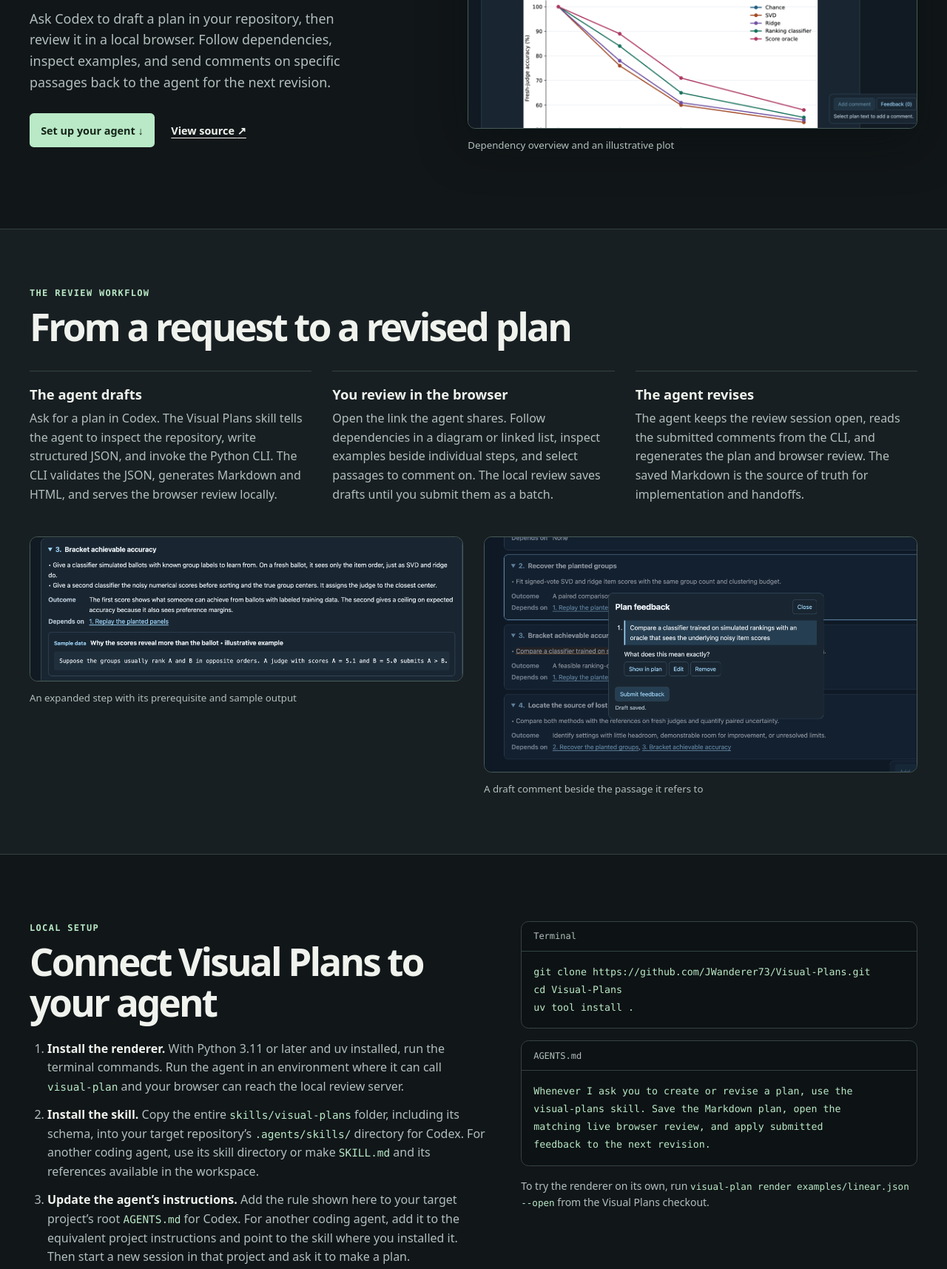
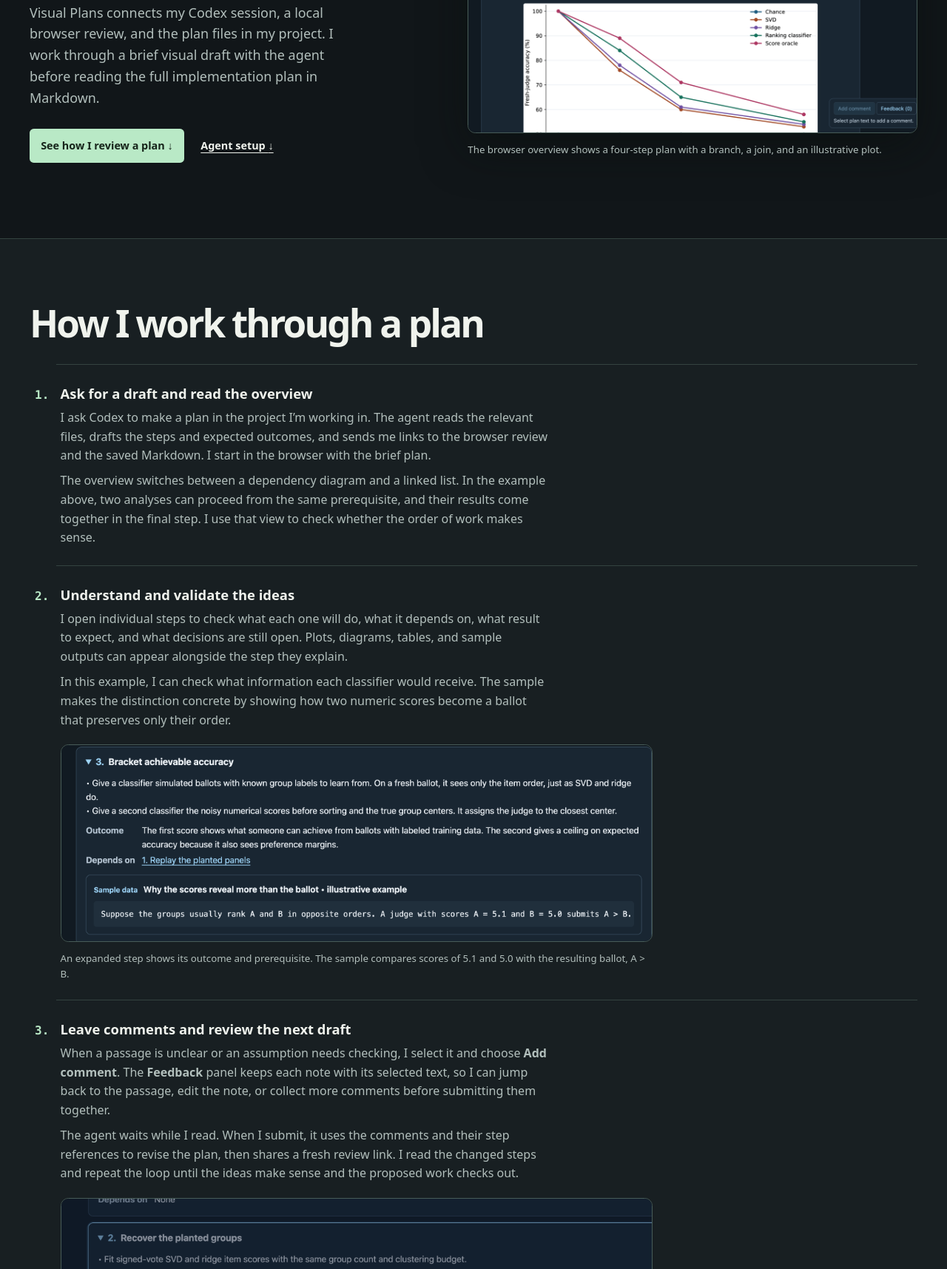
Before and after one commit to JWanderer73/Visual-Plans, a plain HTML site: page docs/index.html in a window 1280 px wide. Shown: the part 432-2147 px from the top of the page at 74% size. Drawn offline with Linux system fonts and the light colour scheme.

Commit message:
Document the Visual Plans review workflow

```diff
--- a/docs/assets/site.css
+++ b/docs/assets/site.css
@@ -63,12 +63,22 @@ figcaption { margin-top: .75rem; color: var(--muted); font-size: .83rem; }
 
 .workflow { background: var(--section); border-block: 1px solid var(--line); padding-block: clamp(3rem, 6vw, 5.25rem); }
 h2 { margin-top: .55rem; font-size: clamp(2rem, 4vw, 3.35rem); letter-spacing: -.055em; line-height: 1.08; }
-.workflow-grid, .gallery { display: grid; gap: 1.75rem; }
-.workflow-grid { grid-template-columns: repeat(3, minmax(0, 1fr)); margin-block: 2rem 2.75rem; }
-.workflow-grid article { border-top: 1px solid var(--line); padding-top: 1rem; }
 h3 { margin-bottom: .35rem; font-size: 1.15rem; }
-.workflow-grid p, .quickstart p:not(.eyebrow) { color: var(--muted); }
-.gallery { grid-template-columns: 1fr 1fr; }
+.walkthrough { margin: 1.75rem 0 0; padding-inline-start: 2.25rem; }
+.walkthrough li { padding: 1.5rem 0 1.5rem .35rem; border-top: 1px solid var(--line); }
+.walkthrough li:last-child { padding-bottom: 0; }
+.walkthrough li::marker { color: var(--mint); font: 600 1rem var(--mono); }
+.walkthrough-copy { max-width: 72ch; }
+.walkthrough-copy p, .tools-grid dd, .quickstart p:not(.eyebrow) { color: var(--muted); }
+.walkthrough-copy p + p { margin-top: .55rem; }
+.walkthrough figure { max-width: 800px; margin-top: 1.25rem; }
+
+.tools { padding-block: clamp(3rem, 6vw, 5.25rem); border-bottom: 1px solid var(--line); }
+.tools-grid { display: grid; grid-template-columns: repeat(3, minmax(0, 1fr)); gap: 1.5rem; margin: 1.75rem 0 0; }
+.tools-grid div { border-top: 1px solid var(--line); padding-top: 1rem; }
+.tools-grid dt { font-weight: 700; }
+.tools-grid dd { margin: .35rem 0 0; }
+.tools-grid code { color: var(--mint); font: .9em var(--mono); }
 
 .quickstart { display: grid; grid-template-columns: 1.15fr 1fr; gap: 2rem 3rem; align-items: start; padding-block: clamp(3rem, 7vw, 6rem); }
 .quickstart > * { min-width: 0; }
@@ -90,5 +100,6 @@ code { font: inherit; }
 
 @media (max-width: 640px) {
   .wrap { width: calc(100% - 2.5rem); }
-  .workflow-grid, .gallery { grid-template-columns: 1fr; }
+  .tools-grid { grid-template-columns: 1fr; }
+  .walkthrough { padding-inline-start: 1.5rem; }
 }
--- a/docs/index.html
+++ b/docs/index.html
@@ -12,7 +12,8 @@
   <header class="masthead wrap">
     <a class="brand" href="./"><span class="brand-mark" aria-hidden="true"></span>Visual Plans</a>
     <nav aria-label="Main navigation">
-      <a href="#workflow">Workflow</a>
+      <a href="#workflow">Walkthrough</a>
+      <a href="#tools">Tools</a>
       <a href="#quickstart">Agent setup</a>
       <a href="https://github.com/JWanderer73/Visual-Plans">GitHub <span aria-hidden="true">↗</span></a>
     </nav>
@@ -23,53 +24,83 @@
       <div class="hero-copy">
         <p class="eyebrow">Option 3 · Agentic development environment</p>
         <h1 id="title">Review plans with your <em>coding agent.</em></h1>
-        <p class="intro">Ask Codex to draft a plan in your repository, then review it in a local browser. Follow dependencies, inspect examples, and send comments on specific passages back to the agent for the next revision.</p>
+        <p class="intro">Visual Plans connects my Codex session, a local browser review, and the plan files in my project. I work through a brief visual draft with the agent before reading the full implementation plan in Markdown.</p>
         <div class="actions">
-          <a class="button" href="#quickstart">Set up your agent <span aria-hidden="true">↓</span></a>
-          <a class="text-link" href="https://github.com/JWanderer73/Visual-Plans">View source <span aria-hidden="true">↗</span></a>
+          <a class="button" href="#workflow">See how I review a plan <span aria-hidden="true">↓</span></a>
+          <a class="text-link" href="#quickstart">Agent setup <span aria-hidden="true">↓</span></a>
         </div>
       </div>
       <figure class="hero-figure">
         <a class="image-frame" href="assets/plan-overview.png">
           <img src="assets/plan-overview.png" width="2536" height="1800" alt="Plan preview showing a four-step dependency diagram and a line chart comparing five methods on illustrative data">
         </a>
-        <figcaption>Dependency overview and an illustrative plot</figcaption>
+        <figcaption>The browser overview shows a four-step plan with a branch, a join, and an illustrative plot.</figcaption>
       </figure>
     </section>
 
     <section class="workflow" id="workflow" aria-labelledby="workflow-title">
       <div class="wrap">
-        <p class="eyebrow">The review workflow</p>
-        <h2 id="workflow-title">From a request to a revised plan</h2>
-        <div class="workflow-grid">
-          <article>
-            <h3>The agent drafts</h3>
-            <p>Ask for a plan in Codex. The Visual Plans skill tells the agent to inspect the repository, write structured JSON, and invoke the Python CLI. The CLI validates the JSON, generates Markdown and HTML, and serves the browser review locally.</p>
-          </article>
-          <article>
-            <h3>You review in the browser</h3>
-            <p>Open the link the agent shares. Follow dependencies in a diagram or linked list, inspect examples beside individual steps, and select passages to comment on. The local review saves drafts until you submit them as a batch.</p>
-          </article>
-          <article>
-            <h3>The agent revises</h3>
-            <p>The agent keeps the review session open, reads the submitted comments from the CLI, and regenerates the plan and browser review. The saved Markdown is the source of truth for implementation and handoffs.</p>
-          </article>
+        <h2 id="workflow-title">How I work through a plan</h2>
+        <ol class="walkthrough">
+          <li>
+            <div class="walkthrough-copy">
+              <h3>Ask for a draft and read the overview</h3>
+              <p>I ask Codex to make a plan in the project I’m working in. The agent reads the relevant files, drafts the steps and expected outcomes, and sends me links to the browser review and the saved Markdown. I start in the browser with the brief plan.</p>
+              <p>The overview switches between a dependency diagram and a linked list. In the example above, two analyses can proceed from the same prerequisite, and their results come together in the final step. I use that view to check whether the order of work makes sense.</p>
             </div>
-        <div class="gallery">
+          </li>
+          <li>
+            <div class="walkthrough-copy">
+              <h3>Understand and validate the ideas</h3>
+              <p>I open individual steps to check what each one will do, what it depends on, what result to expect, and what decisions are still open. Plots, diagrams, tables, and sample outputs can appear alongside the step they explain.</p>
+              <p>In this example, I can check what information each classifier would receive. The sample makes the distinction concrete by showing how two numeric scores become a ballot that preserves only their order.</p>
+            </div>
             <figure>
               <a class="image-frame" href="assets/step-detail.png">
                 <img src="assets/step-detail.png" width="2198" height="728" alt="An expanded plan step with an outcome, a linked prerequisite, and a literal sample comparing scores with a ballot" loading="lazy">
               </a>
-            <figcaption>An expanded step with its prerequisite and sample output</figcaption>
+              <figcaption>An expanded step shows its outcome and prerequisite. The sample compares scores of 5.1 and 5.0 with the resulting ballot, A &gt; B.</figcaption>
             </figure>
+          </li>
+          <li>
+            <div class="walkthrough-copy">
+              <h3>Leave comments and review the next draft</h3>
+              <p>When a passage is unclear or an assumption needs checking, I select it and choose <strong>Add comment</strong>. The <strong>Feedback</strong> panel keeps each note with its selected text, so I can jump back to the passage, edit the note, or collect more comments before submitting them together.</p>
+              <p>The agent waits while I read. When I submit, it uses the comments and their step references to revise the plan, then shares a fresh review link. I read the changed steps and repeat the loop until the ideas make sense and the proposed work checks out.</p>
+            </div>
             <figure>
               <a class="image-frame" href="assets/plan-feedback.png">
                 <img src="assets/plan-feedback.png" width="2184" height="1186" alt="The Plan feedback dialog showing a saved draft comment, its selected passage, and controls to edit or submit feedback" loading="lazy">
               </a>
-            <figcaption>A draft comment beside the passage it refers to</figcaption>
+              <figcaption>A question about the score oracle stays attached to the original sentence in the feedback panel.</figcaption>
             </figure>
+          </li>
+          <li>
+            <div class="walkthrough-copy">
+              <h3>Read the full Markdown plan</h3>
+              <p>Once I’m happy with the approach, I open the saved Markdown and read the full plan, including the implementation details. That document is the official plan I can refer to later or hand to a coding agent for implementation.</p>
             </div>
+          </li>
+        </ol>
       </div>
+    </section>
+
+    <section class="tools wrap" id="tools" aria-labelledby="tools-title">
+      <h2 id="tools-title">What the environment brings together</h2>
+      <dl class="tools-grid">
+        <div>
+          <dt>Codex and the Visual Plans skill</dt>
+          <dd>Project instructions activate the skill for planning requests. The agent inspects the repository, writes the draft, starts the review, and incorporates feedback. On a revision it reads the saved plan first so direct edits can carry forward.</dd>
+        </div>
+        <div>
+          <dt>Structured JSON and a Python renderer</dt>
+          <dd>The JSON records steps, prerequisite links, decisions, and examples. The <code>visual-plan</code> CLI validates that input against a schema and renders the shared plan content into Markdown and self-contained HTML. The agent can add implementation notes to the Markdown.</dd>
+        </div>
+        <div>
+          <dt>Local browser review and SQLite</dt>
+          <dd>A local server adds passage selection and commenting to the HTML review. SQLite stores comment drafts so I can reload the review and pick up where I left off. On submission, the CLI returns the comments as a structured batch the agent can read.</dd>
+        </div>
+      </dl>
     </section>
 
     <section class="quickstart wrap" id="quickstart" aria-labelledby="quickstart-title">
```
Lines whose indentation alone changed are shown as unchanged.
